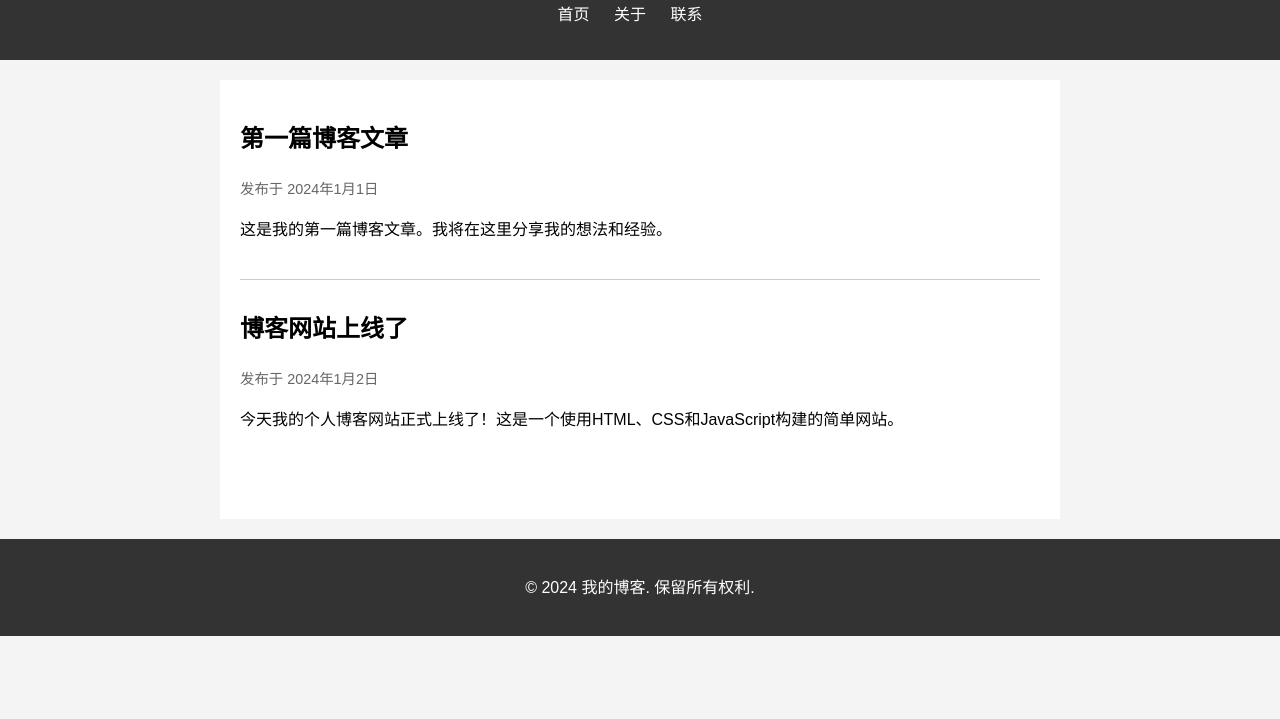
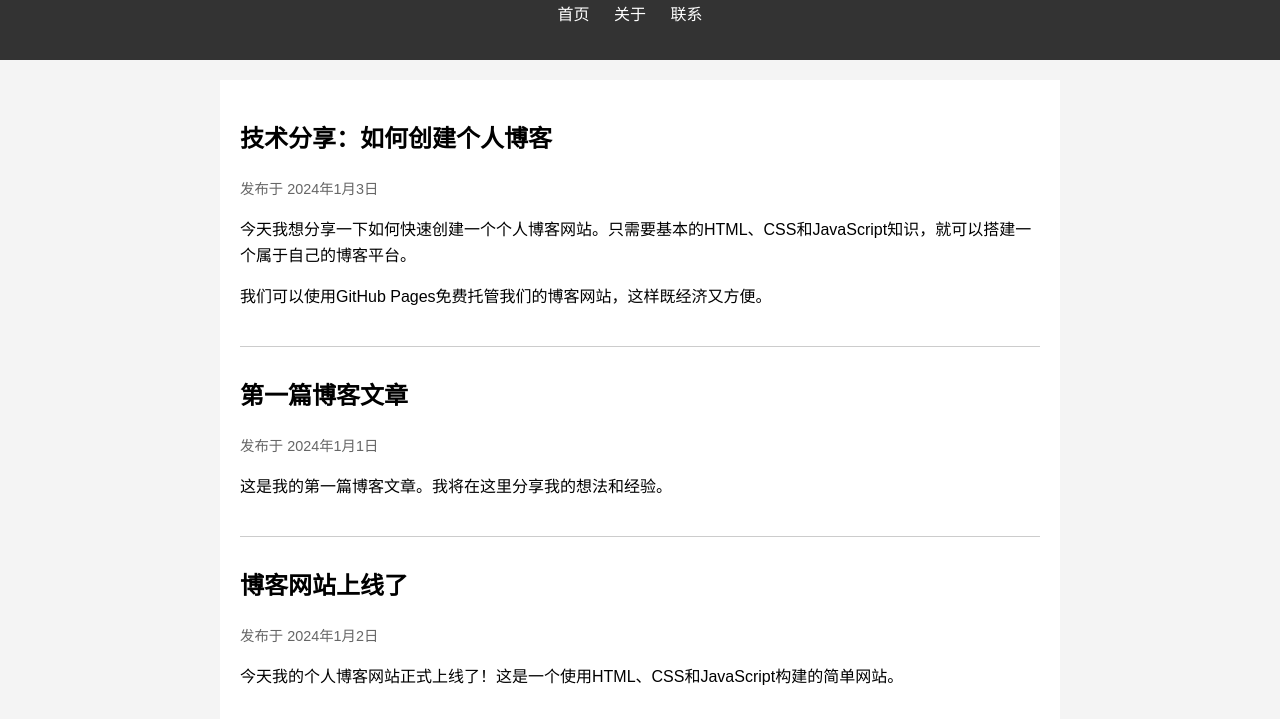
Before and after one commit to gzl001116/liu, a plain HTML site: page index.html in a window 1280 px wide. Shown: the part 81-800 px from the top of the page. Drawn offline with Linux system fonts and the light colour scheme.

Commit message:
添加新博客文章：技术分享

```diff
--- a/index.html
+++ b/index.html
@@ -21,6 +21,13 @@
     <main>
         <section class="blog-posts">
             <article class="post">
+                <h2>技术分享：如何创建个人博客</h2>
+                <p class="meta">发布于 2024年1月3日</p>
+                <p>今天我想分享一下如何快速创建一个个人博客网站。只需要基本的HTML、CSS和JavaScript知识，就可以搭建一个属于自己的博客平台。</p>
+                <p>我们可以使用GitHub Pages免费托管我们的博客网站，这样既经济又方便。</p>
+            </article>
+
+            <article class="post">
                 <h2>第一篇博客文章</h2>
                 <p class="meta">发布于 2024年1月1日</p>
                 <p>这是我的第一篇博客文章。我将在这里分享我的想法和经验。</p>
```
